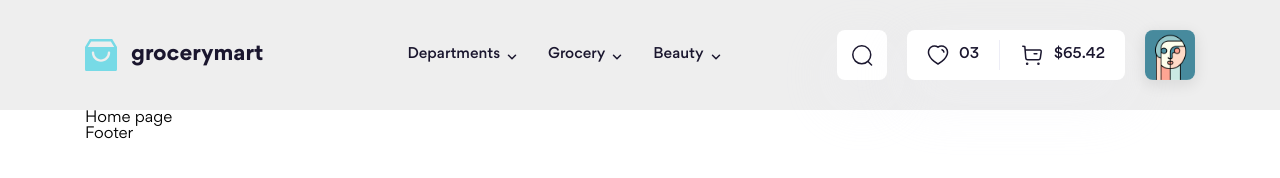
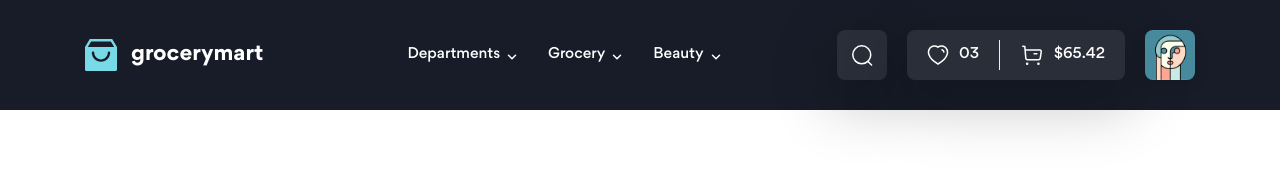
Before and after one commit to CheBapvt/html-css-project-08, a website: page index.html in a window 1280 px wide. Drawn offline with Linux system fonts and the light colour scheme.

Commit message:
giao diện Darkmode cho Header

```diff
--- a/index.html
+++ b/index.html
@@ -1,5 +1,5 @@
 <!DOCTYPE html>
-<html lang="en">
+<html lang="en" class="dark">
 	<head>
 		<meta charset="UTF-8" />
 		<meta
--- a/scss/base/_base.scss
+++ b/scss/base/_base.scss
@@ -13,6 +13,7 @@ html {
 body {
     font-size: 1.6rem;
     font-family: "Gordita", sans-serif;
+    color: var(--text-color);
 }
 
 a {
@@ -26,5 +27,17 @@ button {
     background: transparent;
 }
 
+button,
+input,
+textarea,
+select {
+    font-family: inherit;
+    color: inherit;
+}
+
+.icon {
+    filter: var(--icon-color);
+}
+
 /* End common component */
 /* ----------------------------------------------------- */
--- a/scss/components/_logo.scss
+++ b/scss/components/_logo.scss
@@ -1,16 +1,15 @@
 .logo {
-	/* Box model */
+    /* Display & Box model */
     display: flex;
     align-items: center;
     column-gap: 14px;
 
     &__title {
-		color: var(--Secondary-Color-Secondary-1, #1a162e);
+        /* Display & Box model */
+        line-height: 145.455%;
 
-		/* Bold 22 */
-		font-family: Gordita;
+		/* Text */
         font-size: 22px;
         font-weight: 700;
-		line-height: 145.455%; /* 145.455% */
     }
 }
--- a/scss/layout/_header.scss
+++ b/scss/layout/_header.scss
@@ -1,13 +1,19 @@
 /* Header */
+
+%flexItemsCenter {
+    display: flex;
+    align-items: center;
+}
+
 .header {
     /* Color */
-	background-color: #eeeeee;
+    background-color: var(--header-bg-color);
 }
 
 .top-bar {
+    @extend %flexItemsCenter;
+
     /* Display & Box model */
-	display: flex;
-	align-items: center;
     padding: 30px 0;
 }
 
@@ -17,21 +23,18 @@
     margin-right: auto;
 
     &__list {
+		@extend %flexItemsCenter;
+
         /* Display & Box model */
-		display: flex;
-		align-items: center;
         column-gap: 30px;
     }
 
     &__link {
+		@extend %flexItemsCenter;
+
         /* Display & Box model */
-		display: flex;
-		align-items: center;
         column-gap: 6px;
         line-height: 146.667%; /* 146.667% */
-
-		/* Color */
-		color: var(--Secondary-Color-Secondary-1, #1a162e);
 
         /* Text */
         font-size: 15px;
@@ -45,9 +48,9 @@
 }
 
 .top-act {
+	@extend %flexItemsCenter;
+
     /* Display & Box model */
-	display: flex;
-	align-items: center;
     column-gap: 20px;
 
     &__separate {
@@ -56,39 +59,36 @@
         height: 30px;
 
         /* Color */
-		background: var(--Secondary-Color-Secondary-4, #ededf6);
+        background: var(--top-act-separate);
     }
 
     &__group {
+		@extend %flexItemsCenter;
+
         /* Display & Box model */
-		display: flex;
-		align-items: center;
         min-width: 50px;
         min-height: 50px;
         border-radius: 8px;
-		box-shadow: 0px 20px 60px 10px rgba(237, 237, 246, 0.2);
+        box-shadow: 0px 20px 60px 10px var(--top-act-group-shadow);
 
         /* Color */
-		background: var(--Secondary-Color-Background, #fff);
+        background: var(--top-act-group-bg-color);
     }
 
     &__btn {
+		@extend %flexItemsCenter;
+
         /* Display & Box model */
-		display: flex;
-		align-items: center;
         column-gap: 10px;
         padding: 13px 20px;
+        cursor: pointer;
     }
 
     &__title {
         /* Display & Box model */
         line-height: 146.667%;
 
-		/* Color */
-		color: var(--Secondary-Color-Secondary-1, #1a162e);
-
         /* Text */
-		font-family: Gordita;
         font-size: 15px;
         font-weight: 500;
     }
@@ -104,6 +104,7 @@
         width: 50px;
         height: 50px;
         border-radius: 8px;
-		box-shadow: 0px 4px 14px 2px rgba(0, 0, 0, 0.08);
+        box-shadow: 0px 4px 14px 2px var(--top-act-avt-shadow);
+        cursor: pointer;
     }
 }
--- a/scss/main.scss
+++ b/scss/main.scss
@@ -1,3 +1,4 @@
 @use "./base";
+@use "./theme";
 @use "./layout";
 @use "./components";
--- /dev/null
+++ b/scss/theme/_dark-mode.scss
@@ -0,0 +1,12 @@
+html.dark {
+    --text-color: #ffffff;
+    --icon-color: brightness(0) saturate(100%) invert(97%) sepia(1%)
+    saturate(0%) hue-rotate(33deg) brightness(115%) contrast(100%);
+
+    /* Header variable */
+    --header-bg-color: #171c28;
+    --top-act-group-bg-color: #292E39;
+    --top-act-group-shadow: rgba(0, 0, 0, 0.20);
+    --top-act-avt-shadow: rgba(0, 0, 0, 0.08);
+    --top-act-separate: #EDEDF6;
+}
--- /dev/null
+++ b/scss/theme/_index.scss
@@ -0,0 +1,2 @@
+@forward "./light-mode";
+@forward "./dark-mode";
--- /dev/null
+++ b/scss/theme/_light-mode.scss
@@ -0,0 +1,12 @@
+html {
+    --text-color: #1a162e;
+    --icon-color: brightness(0) saturate(100%) invert(8%) sepia(7%)
+        saturate(5736%) hue-rotate(212deg) brightness(96%) contrast(96%);
+
+    /* Header variable */
+    --header-bg-color: #eee;
+    --top-act-group-bg-color: #fff;
+    --top-act-group-shadow: rgba(237, 237, 246, 0.2);
+    --top-act-avt-shadow: rgba(0, 0, 0, 0.08);
+    --top-act-separate: #ededf6;
+}
--- a/template/header.html
+++ b/template/header.html
@@ -1,14 +1,14 @@
 <div class="container">
 	<div class="top-bar">
 		<!-- Logo -->
-		<div class="logo">
+		<a href="./" class="logo">
 			<img
 				src="./assets/icons/logo.svg"
 				alt="grocerymart"
 				class="logo__img"
 			/>
 			<h1 class="logo__title">grocerymart</h1>
-		</div>
+		</a>
 
 		<!-- Navigation -->
 		<nav class="navbar">
@@ -22,7 +22,7 @@
 						<img
 							src="./assets/icons/arrow-down.svg"
 							alt=""
-							class="navbar__arrow"
+							class="icon navbar__arrow"
 						/>
 					</a>
 				</li>
@@ -35,7 +35,7 @@
 						<img
 							src="./assets/icons/arrow-down.svg"
 							alt=""
-							class="navbar__arrow"
+							class="icon navbar__arrow"
 						/>
 					</a>
 				</li>
@@ -48,7 +48,7 @@
 						<img
 							src="./assets/icons/arrow-down.svg"
 							alt=""
-							class="navbar__arrow"
+							class="icon navbar__arrow"
 						/>
 					</a>
 				</li>
@@ -62,7 +62,7 @@
 					<img
 						src="./assets/icons/search.svg"
 						alt=""
-						class="top-act__icon"
+						class="icon top-act__icon"
 					/>
 				</button>
 			</div>
@@ -72,7 +72,7 @@
 					<img
 						src="./assets/icons/heart.svg"
 						alt=""
-						class="top-act__icon"
+						class="icon top-act__icon"
 					/>
 					<span class="top-act__title">03</span>
 				</button>
@@ -83,7 +83,7 @@
 					<img
 						src="./assets/icons/buy.svg"
 						alt=""
-						class="top-act__icon"
+						class="icon top-act__icon"
 					/>
 					<span class="top-act__title">$65.42</span>
 				</button>
```
Also changed, not shown: assets/css/main.css, 1 other file. Lines whose indentation alone changed are shown as unchanged.
